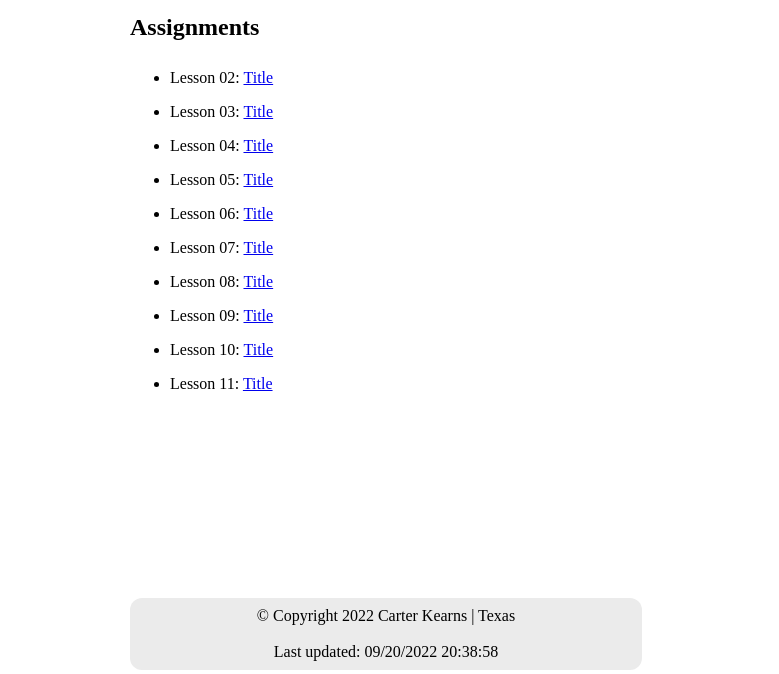
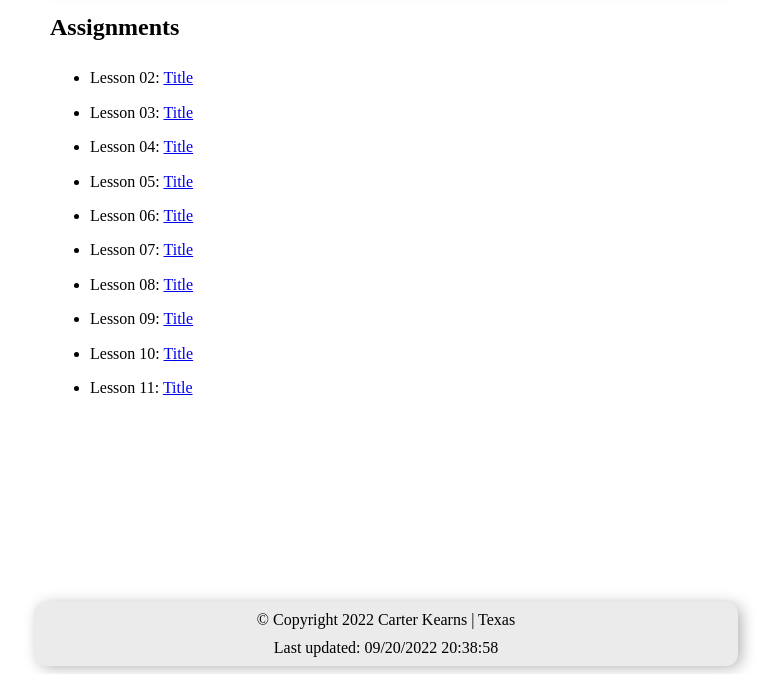
Before and after one commit to coderkearns/WDD230, a plain HTML site: page index.html in a window 1280 px wide. Shown: the part 126-800 px from the top of the page, without its empty margins (254-1033 px from the left). Drawn offline with Linux system fonts and the light colour scheme.

Commit message:
responsive styles with small.css and medium.css

```diff
--- a/index.html
+++ b/index.html
@@ -5,9 +5,11 @@
     <meta charset="utf-8">
     <meta name="description" content="Carter Kearns' BYU-I WDD 230 assignment homepage">
     <title>Carter Kearns - WDD 230</title>
-    <meta name="viewport" content="width=device-width,initial-scale=1">
+    <meta name="viewport" content="width=device-width, initial-scale=1.0">
+    <link rel="stylesheet" href="styles/normalize.css">
     <link rel="stylesheet" href="styles/global.css">
-    <link rel="stylesheet" href="styles/index.css">
+    <link rel="stylesheet" href="styles/small.css">
+    <link rel="stylesheet" href="styles/medium.css">
 </head>
 
 <body>
--- a/styles/global.css
+++ b/styles/global.css
@@ -1,9 +1,11 @@
+:root {
+    font-size: 16px;
+}
 html {
     margin: 0;
     padding: 0;
     height: 100%;
     width: 100%;
-    font-size: 16px;
 }
 
 body {
--- /dev/null
+++ b/styles/medium.css
@@ -0,0 +1,23 @@
+@media (min-width: 32.5rem) {
+
+    body {
+        /* Larger header and footer */
+        grid-template-rows: 15% 1fr 10%;
+        /* Limit to 32.5rem width, center in that area */
+        min-width: 32.5rem;
+        width: 80%;
+        max-width: 44rem;
+        margin: 0 auto;
+    }
+
+    header,
+    footer {
+        /* curved edges of header and footer */
+        border-radius: 12px;
+        /* More space */
+        margin: 0.5rem 0;
+        /* Modified box shadows that are more centered and nicer with the curves */
+        box-shadow: 4px 2px 15px -1px #00000052;
+    }
+
+}
--- a/styles/index.css
+++ b/styles/small.css
@@ -1,25 +1,24 @@
 body {
     display: grid;
-    grid-template-rows: 15% 1fr 10%;
+    grid-template-rows: 10% 1fr 7.5%;
+    grid-template-columns: 1fr;
     justify-content: center;
-}
-
-body > * {
-    width: 512px;
-    max-width: 100%;
+    max-height: 100%;
 }
 
 header,
 footer {
     background-color: hsl(0, 0%, 92%);
-    border-radius: 12px;
-    margin: 0.25rem 0;
+    border-radius: 0;
+    margin: 0;
+    padding: 0.25em 0;
 }
 
 header {
     display: flex;
     justify-content: space-around;
     align-items: center;
+    box-shadow: 0px -2px 4px 3px #00000052;
 }
 
 header img {
@@ -37,10 +36,15 @@ footer {
     flex-direction: column;
     justify-content: space-around;
     align-items: center;
+    box-shadow: 0px 2px 4px 3px #00000052;
 }
 
 footer > * {
     margin: 0;
+}
+
+main {
+    margin: 0 1rem;
 }
 
 #assignments {
```
